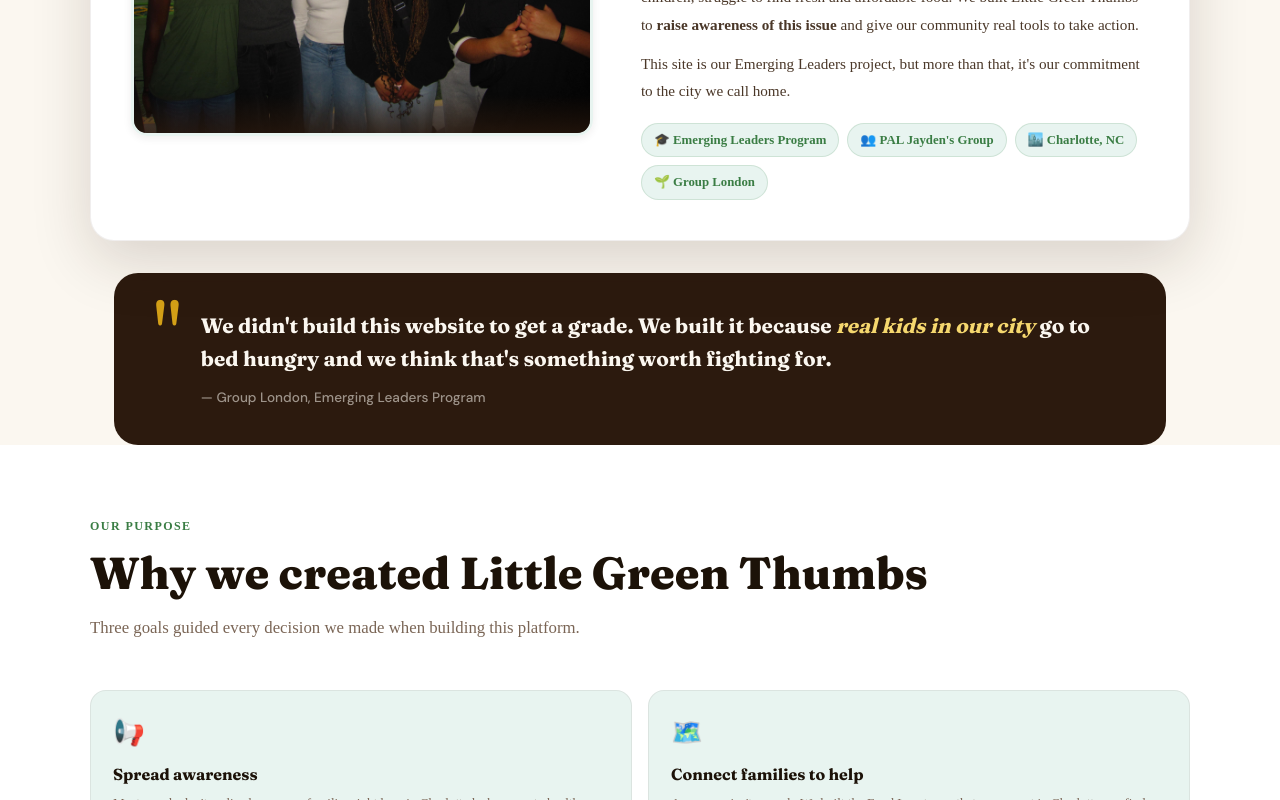
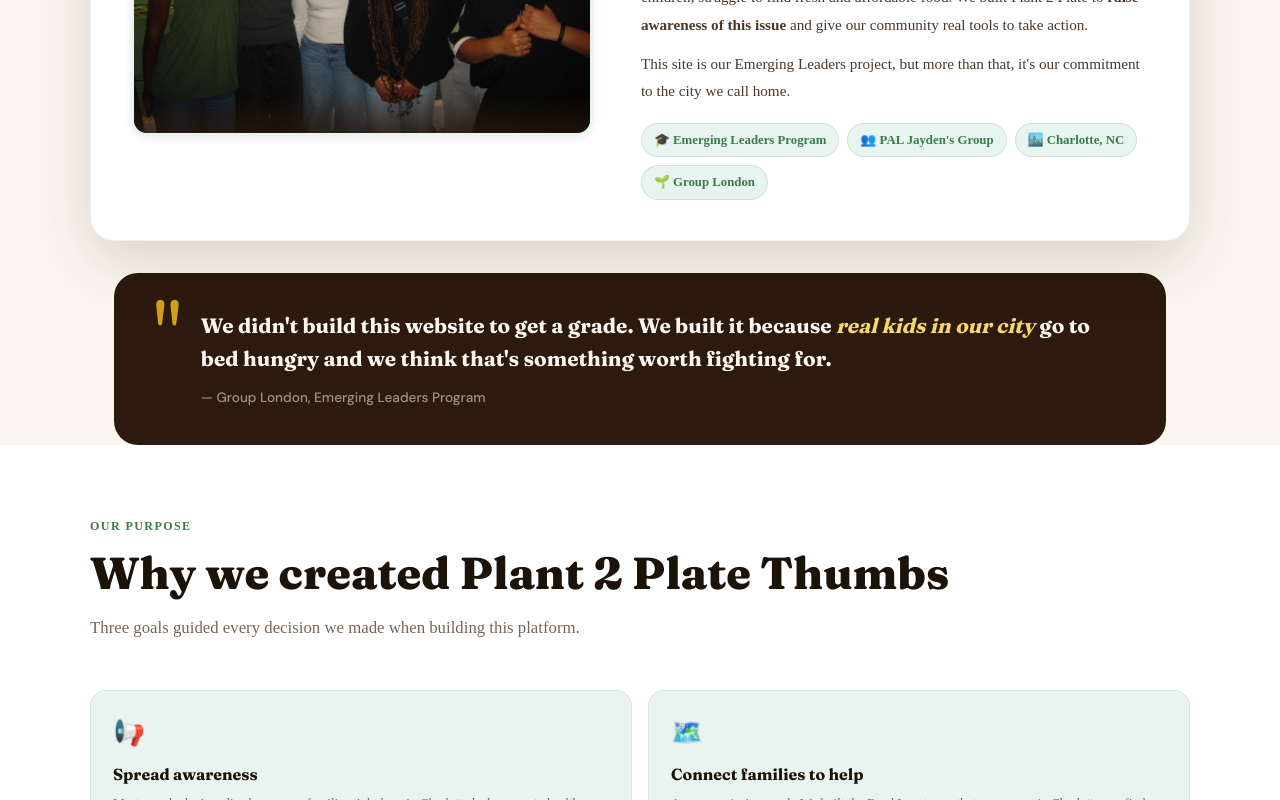
Before and after one commit to AyushP1009/rootsprout, a Next.js app: page /about in a window 1280 px wide. Shown: the part 693-1493 px from the top of the page. Built offline with nearby package versions, Linux system fonts and the light colour scheme.

Commit message:
missed some spots where the previous title was, changed that

```diff
--- a/app/about/page.tsx
+++ b/app/about/page.tsx
@@ -36,7 +36,7 @@
               We're a team of students in <strong>PAL Jayden's group</strong>, participating in the <strong>Emerging Leaders program</strong> at UNC Charlotte. We came together around one shared belief: that where you live should never decide whether you eat well.
             </p>
             <p>
-              Charlotte has real food deserts, neighborhoods where families, especially young children, struggle to find fresh and affordable food. We built Little Green Thumbs to <strong>raise awareness of this issue</strong> and give our community real tools to take action.
+              Charlotte has real food deserts, neighborhoods where families, especially young children, struggle to find fresh and affordable food. We built Plant 2 Plate to <strong>raise awareness of this issue</strong> and give our community real tools to take action.
             </p>
             <p>
               This site is our Emerging Leaders project, but more than that, it's our commitment to the city we call home.
@@ -70,7 +70,7 @@
         <div className="section-inner">
           <div className="section-header">
             <div className="section-label">Our purpose</div>
-            <h2 className="section-title">Why we created Little Green Thumbs</h2>
+            <h2 className="section-title">Why we created Plant 2 Plate Thumbs</h2>
             <p className="section-sub">Three goals guided every decision we made when building this platform.</p>
           </div>
           <div className="about-values">
```
